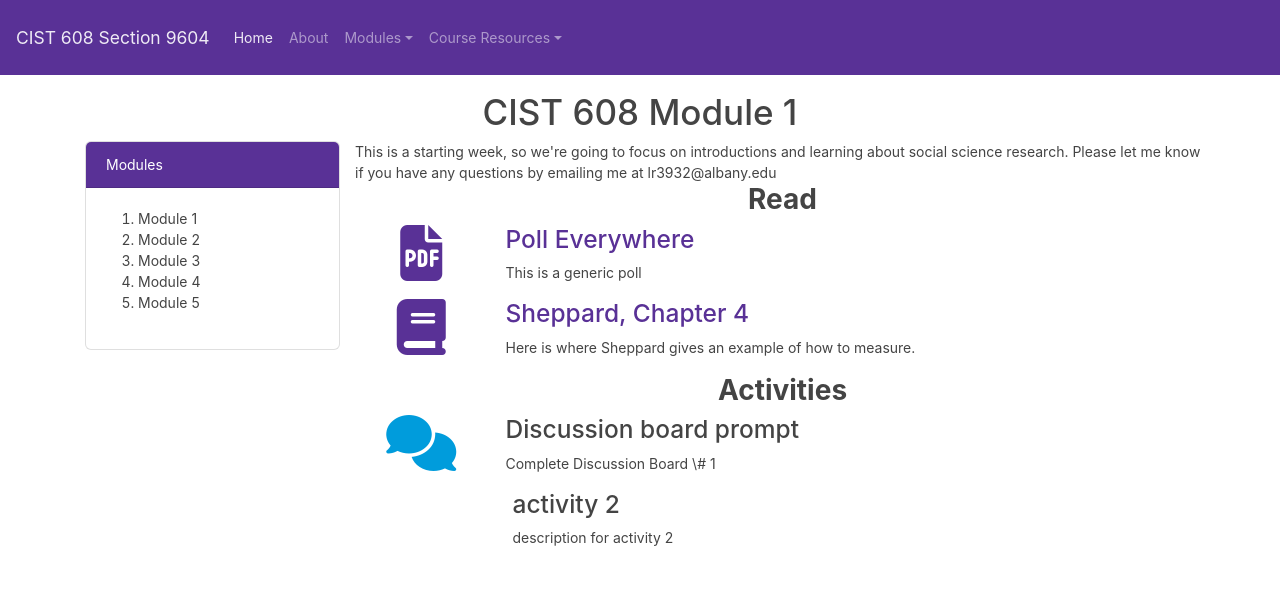
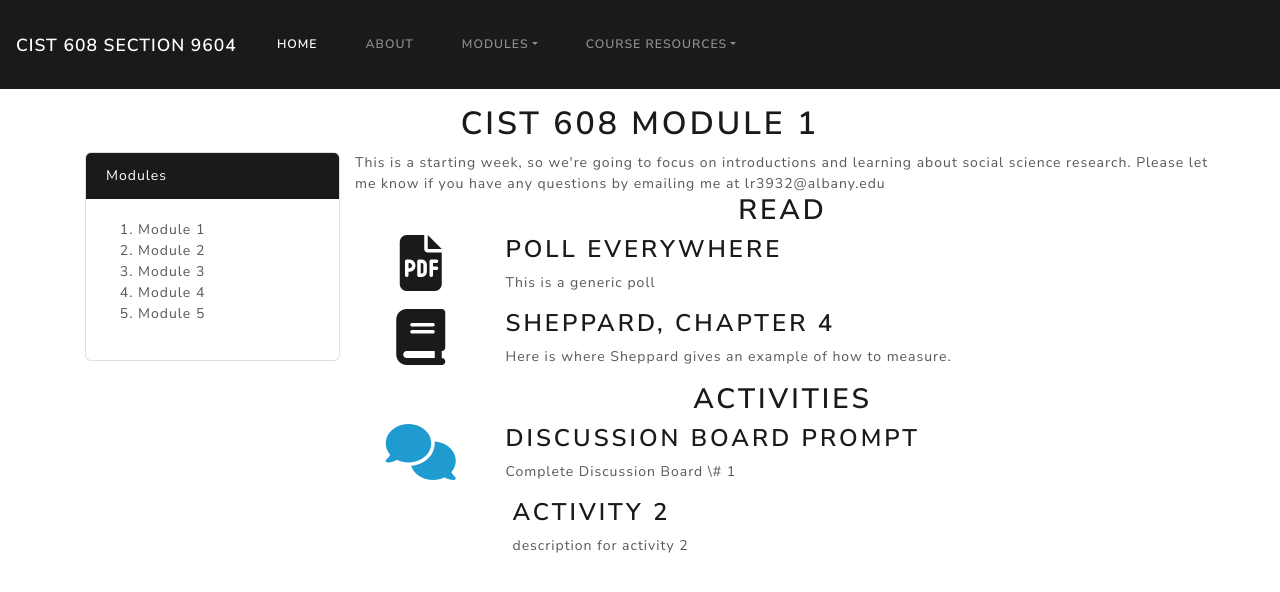
Before and after one commit to loganrath/libwtf, a Jekyll site: the page built from cist608/module-01.md, in a window 1280 px wide. Shown: the top 592 px of the page. Built offline with Jekyll 4.4.1, drawn with Linux system fonts in a browser that asks for light colours; nearby versions of some CDN libraries.

Commit message:
Update yamlmodule.html

```diff
--- a/_layouts/yamlmodule.html
+++ b/_layouts/yamlmodule.html
@@ -5,7 +5,7 @@
   <link rel="stylesheet" href="https://cdn.jsdelivr.net/npm/bootstrap@5.2.0/dist/css/bootstrap.min.css" integrity="sha384-gH2yIJqKdNHPEq0n4Mqa/HGKIhSkIHeL5AyhkYV8i59U5AR6csBvApHHNl/vI1Bx" crossorigin="anonymous">
   <script src="https://cdn.jsdelivr.net/npm/bootstrap@5.2.0/dist/js/bootstrap.min.js" integrity="sha384-ODmDIVzN+pFdexxHEHFBQH3/9/vQ9uori45z4JjnFsRydbmQbmL5t1tQ0culUzyK" crossorigin="anonymous"></script>
 	<script src="https://cdn.jsdelivr.net/npm/bootstrap@5.2.0/dist/js/bootstrap.bundle.min.js" integrity="sha384-A3rJD856KowSb7dwlZdYEkO39Gagi7vIsF0jrRAoQmDKKtQBHUuLZ9AsSv4jD4Xa" crossorigin="anonymous"></script>
-  <link rel="stylesheet" href="https://cdn.jsdelivr.net/npm/bootswatch@4.5.2/dist/pulse/bootstrap.min.css" />
+  <link rel="stylesheet" href="https://cdn.jsdelivr.net/npm/bootswatch@4.5.2/dist/zephyr/bootstrap.min.css" />
   <link rel="stylesheet" href="https://cdnjs.cloudflare.com/ajax/libs/font-awesome/6.1.2/css/all.min.css" integrity="sha512-1sCRPdkRXhBV2PBLUdRb4tMg1w2YPf37qatUFeS7zlBy7jJI8Lf4VHwWfZZfpXtYSLy85pkm9GaYVYMfw5BC1A==" crossorigin="anonymous" referrerpolicy="no-referrer" />
 </head>
 <body>
```
